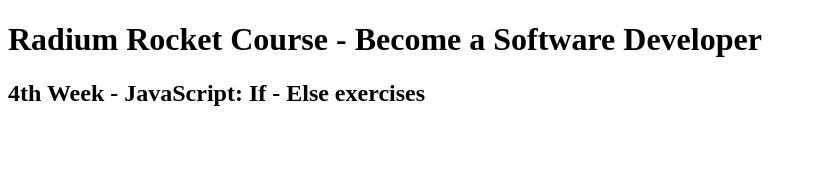
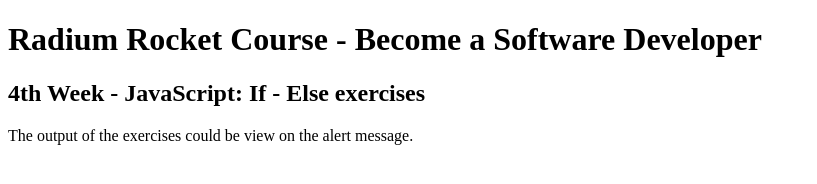
Before and after one commit to ValentinSilvestri/rr-javascript, a plain HTML site: page 4-if_else/index4.html in a window 1280 px wide. Shown: the whole page, without its empty margins (0-817 px from the left). Drawn offline with Linux system fonts and the light colour scheme.

Commit message:
exercise 4 updated

```diff
--- a/4-if_else/index4.html
+++ b/4-if_else/index4.html
@@ -14,5 +14,8 @@
     <h2>
         4th Week - JavaScript: If - Else exercises
     </h2>
+    <p>
+        The output of the exercises could be view on the alert message.
+    </p>
 </body>
 </html>
```
